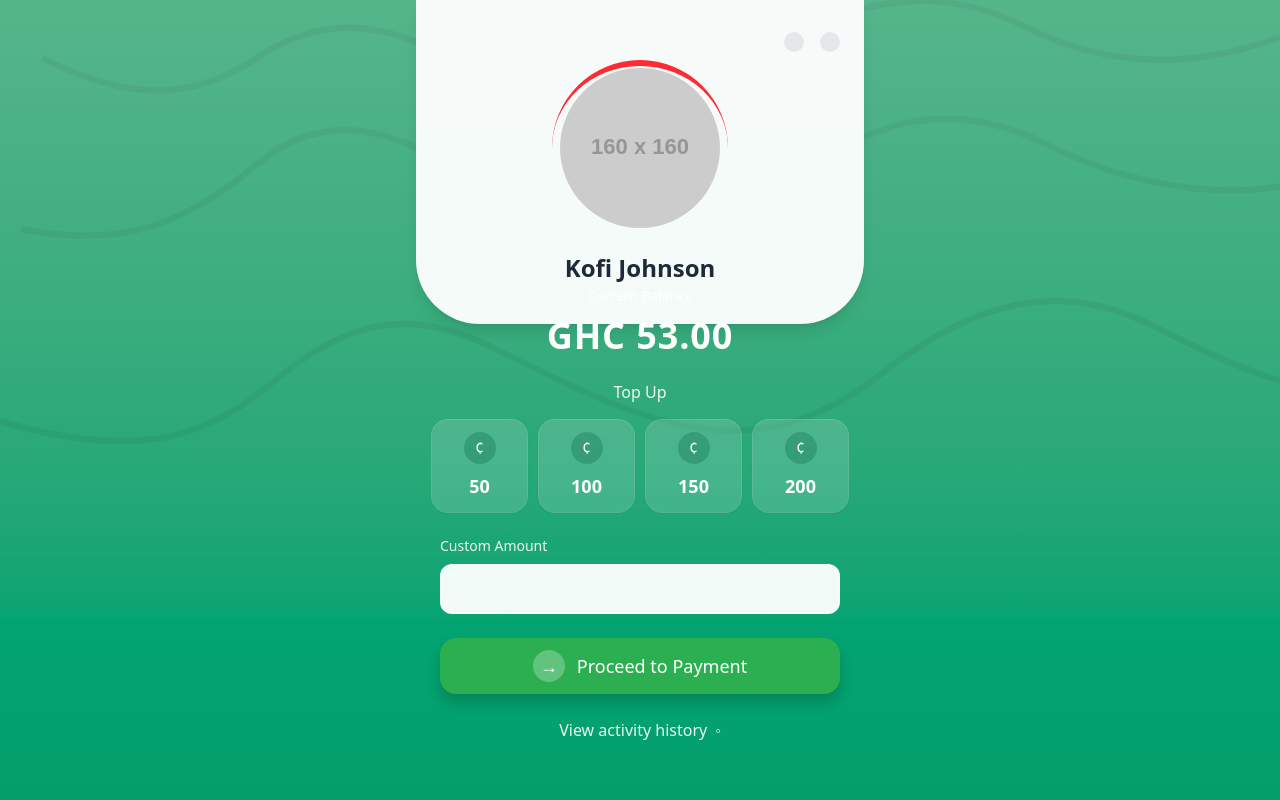
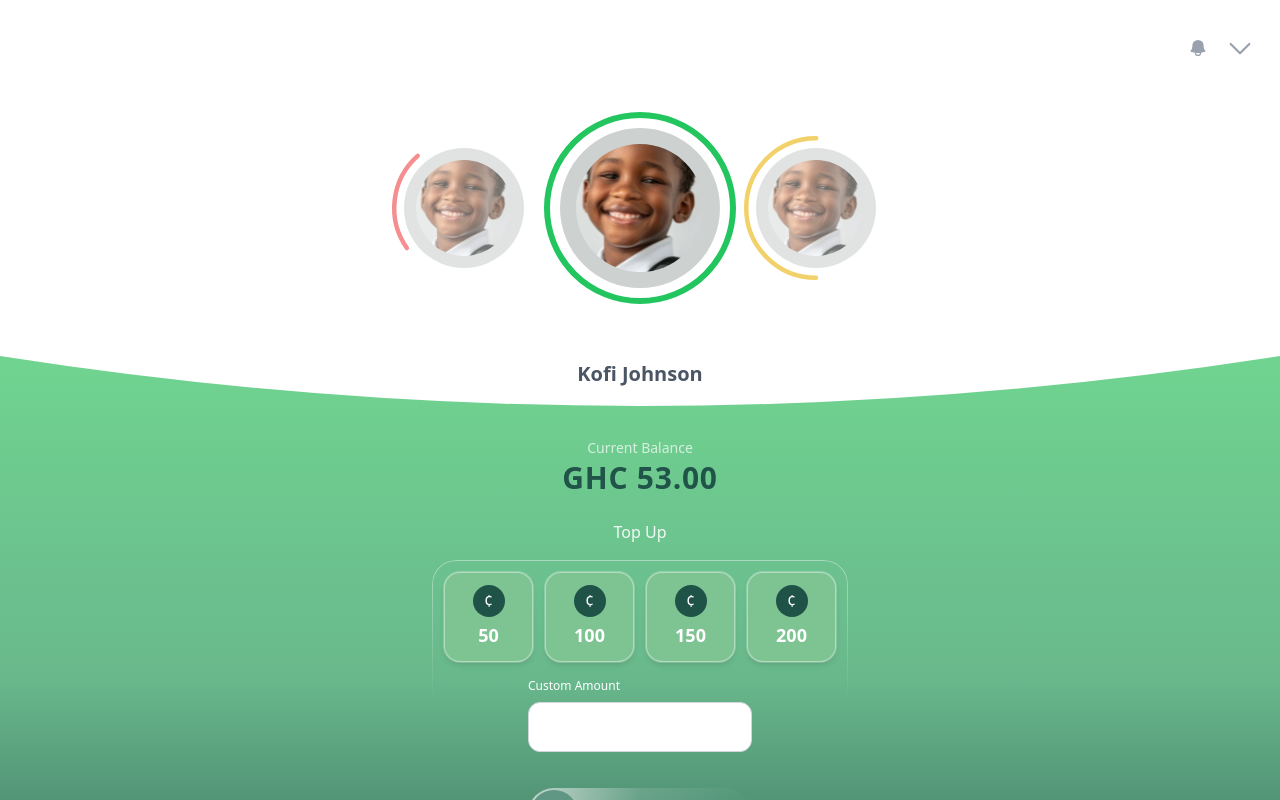
Before and after one commit to tpeacefill/dybtel, a React (Vite) app: page / in a window 1280 px wide. Both pictures are taken after typing "name@example.com", "Sample123" into the empty fields and a click on the button "Login". Shown: the top 800 px of the page. Built offline with nearby package versions, Linux system fonts and the light colour scheme.

Commit message:
Dashboard page design completed

```diff
--- a/src/components/FormField.tsx
+++ b/src/components/FormField.tsx
@@ -7,12 +7,13 @@ type FormFieldProps = {
   value: string
   onChange: (e: React.ChangeEvent<HTMLInputElement>) => void
   error?: string
+  className?: string
 }
 
-export default function FormField({ id, label, type = 'text', value, onChange, error }: FormFieldProps) {
+export default function FormField({ id, label, type = 'text', value, onChange, error, className }: FormFieldProps) {
   return (
     <div>
-      <label htmlFor={id} className="block text-xs font-medium text-gray-500">{label}</label>
+      <label htmlFor={id} className={`block text-xs font-medium ${className || 'text-gray-500'}`}>{label}</label>
       <input
         id={id}
         type={type}
--- a/src/pages/Dashboard.tsx
+++ b/src/pages/Dashboard.tsx
@@ -1,82 +1,190 @@
-import worldMap from '../assets/world-map.svg'
-import PrimaryButton from '../components/PrimaryButton'
+import { useState, useEffect } from 'react'
+import FormField from '../components/FormField'
+import profileImage from '../assets/Image1.png'
 
 export default function Dashboard() {
+  const [customAmount, setCustomAmount] = useState('')
+  const [activeProfile, setActiveProfile] = useState(1) // 0: yellow, 1: red (default center), 2: green
+
+  // Auto-rotate profiles every 3 seconds
+  useEffect(() => {
+    const interval = setInterval(() => {
+      setActiveProfile((prev) => (prev + 1) % 3)
+    }, 3000)
+    return () => clearInterval(interval)
+  }, [])
+
+  const profiles = [
+    { color: '#eab308', type: 'half' }, // Yellow
+    { color: '#ef4444', type: 'arc' },  // Red
+    { color: '#22c55e', type: 'full' }  // Green
+  ]
+
   return (
-    <div className="relative min-h-screen bg-gradient-to-b from-[#67b58d] to-emerald-600">
-      <img src={worldMap} alt="World map" className="pointer-events-none absolute inset-0 h-full w-full object-cover opacity-20" />
+    <div className="relative min-h-screen bg-white">
 
-      {/* Top white card */}
-      <div className="relative z-10 mx-auto max-w-md">
-        <div className="bg-white/95 backdrop-blur-[1px] rounded-b-[64px] px-6 pt-8 pb-10 shadow-lg">
-          {/* Header row (icons placeholders) */}
+      {/* Header row (icons) - Full width */}
+      <div className="w-full bg-white px-6 pt-8">
         <div className="flex items-center justify-end gap-4 text-gray-400">
-            <div className="h-5 w-5 rounded-full bg-gray-200" />
-            <div className="h-5 w-5 rounded-full bg-gray-200" />
+            <svg className="h-5 w-5" fill="currentColor" viewBox="0 0 24 24">
+              <path fillRule="evenodd" d="M5.25 9a6.75 6.75 0 0113.5 0v.75c0 2.123.8 4.057 2.118 5.52a.75.75 0 01-.297 1.206c-1.544.57-3.16.99-4.831 1.243a3.75 3.75 0 11-7.48 0 24.585 24.585 0 01-4.831-1.244.75.75 0 01-.298-1.205A8.217 8.217 0 005.25 9.75V9zm4.502 8.9a2.25 2.25 0 104.496 0 25.057 25.057 0 01-4.496 0z" clipRule="evenodd" />
+            </svg>
+            <svg className="h-8 w-8" fill="none" stroke="currentColor" strokeWidth="1.6" viewBox="0 0 24 24">
+              <path strokeLinecap="round" strokeLinejoin="round" d="M19 9l-7 7-7-7" />
+            </svg>
+        </div>
       </div>
 
+      {/* Profile section */}
+      <div className="relative z-10 mx-auto max-w-md px-6">
           {/* Avatar + arc (simple accent) */}
-          <div className="mt-4 flex items-center justify-center">
+          <div className="mt-4 flex items-center justify-center gap-4 relative h-64">
+            {profiles.map((profile, index) => {
+              const position = (index - activeProfile + 3) % 3
+              const isCenter = position === 1
+              const isLeft = position === 0
+              const isRight = position === 2
+
+              return (
+            <div
+              key={index}
+              className={`absolute transition-all duration-700 ease-in-out ${
+                isCenter ? 'z-30 scale-100 opacity-100' : 'scale-75 opacity-60'
+              } ${isLeft ? 'z-10 -translate-x-44' : ''} ${
+                isRight ? 'z-10 translate-x-44' : ''
+              } ${isCenter ? 'translate-x-0' : ''}`}
+            >
               <div className="relative">
-              <div className="absolute -inset-2 rounded-full border-t-[6px] border-red-500" />
+              <svg className="absolute -inset-6 w-[208px] h-[208px]" viewBox="0 0 208 208">
+                <circle
+                  cx="104"
+                  cy="104"
+                  r="93"
+                  fill="none"
+                  stroke={profile.color}
+                  strokeWidth="6"
+                  strokeLinecap="round"
+                  strokeDasharray={
+                    profile.type === 'half' ? '292 584' :
+                    profile.type === 'arc' ? '135 1000' :
+                    undefined
+                  }
+                  transform={
+                    profile.type === 'half' ? 'rotate(90 104 104)' :
+                    profile.type === 'arc' ? 'rotate(145 104 104)' :
+                    undefined
+                  }
+                />
+              </svg>
+               <div
+                 className="h-40 w-40 rounded-full bg-[#cdd1d0] flex items-center justify-center"
+               >
                    <img
-                src="https://placehold.co/160x160"
+                     src={profileImage}
                      alt="Profile"
-                className="h-40 w-40 rounded-full object-cover"
+                     className="h-32 w-32 rounded-full object-cover"
                    />
                </div>
             </div>
-
-          <p className="mt-6 text-center text-2xl font-semibold text-gray-800">Kofi Johnson</p>
+            </div>
+              )
+            })}
           </div>
 
+          <p className="mt-6 text-center text-xl font-semibold text-gray-600">Kofi Johnson</p>
+      </div>
+
+      {/* Green gradient section with convex curve */}
+      <div className="relative w-full bg-gradient-to-b from-[#70d490] via-[#69b88c] to-[#2e5e54] pb-20 -mt-8">
+        {/* SVG curved top */}
+        <svg
+          className="absolute top-0 left-0 w-full"
+          viewBox="0 0 375 100"
+          preserveAspectRatio="none"
+          style={{ height: '100px' }}
+        >
+          <path
+            d="M 0,0 Q 187.5,100 375,0 L 375,0 L 0,0 Z"
+            fill="white"
+          />
+        </svg>
+        {/* Content container */}
+        <div className="relative mx-auto max-w-md pt-20">
         {/* Balance section */}
-        <div className="relative -mt-10 px-6 text-center text-white">
-          <p className="text-sm/6 opacity-90">Current Balance</p>
-          <p className="mt-2 text-4xl font-extrabold tracking-wide">GHC 53.00</p>
+        <div className="px-6 text-center text-white">
+          <p className="text-sm/6 opacity-70">Current Balance</p>
+          <p className="text-3xl font-extrabold tracking-wide text-[#215449]">GHC 53.00</p>
         </div>
 
         {/* Top Up quick amounts */}
         <div className="mt-6 px-4">
-          <p className="text-center text-white/90">Top Up</p>
-          <div className="mt-4 grid grid-cols-4 gap-3">
+          <p className="text-center text-white/90 font-medium">Top Up</p>
+          <div className="mt-4 relative rounded-t-3xl p-3">
+            <div className="absolute inset-0 rounded-t-3xl border-t border-l border-r border-white/40 pointer-events-none" style={{ WebkitMaskImage: 'linear-gradient(to bottom, white 0%, white 5%, transparent 70%)', maskImage: 'linear-gradient(to bottom, white 0%, white 5%, transparent 70%)' }}></div>
+            <div className="grid grid-cols-4 gap-3">
               {['50', '100', '150', '200'].map((amt) => (
                 <button
                   key={amt}
-                className="rounded-2xl bg-white/15 p-3 text-center shadow-sm ring-1 ring-white/25 backdrop-blur-[1px]"
+                  onClick={() => setCustomAmount(amt)}
+                  className="aspect-square w-full rounded-2xl bg-[#7ec492] p-2 sm:p-3 text-center shadow-md ring-1 ring-white/25 backdrop-blur-[1px] border border-white/40"
                 >
-                <div className="mx-auto flex h-8 w-8 items-center justify-center rounded-full bg-emerald-900/25 text-white">
+                  <div className="mx-auto flex h-6 w-6 sm:h-8 sm:w-8 items-center justify-center rounded-full bg-[#205348] text-white text-xs sm:text-base">
                     ¢
                   </div>
-                <div className="mt-2 text-white text-lg font-semibold">{amt}</div>
+                  <div className="mt-1 text-white text-base sm:text-lg font-semibold">{amt}</div>
                 </button>
               ))}
             </div>
-        </div>
 
             {/* Custom amount */}
-        <div className="mt-6 px-6">
-          <label className="block text-sm font-medium text-white/90">Custom Amount</label>
-          <input
+            <div className="mt-4 px-2">
+              <div className="mx-auto max-w-56">
+                <FormField
+                  id="custom-amount"
+                  label="Custom Amount"
                   type="number"
-            placeholder=""
-            className="mt-2 w-full rounded-xl border border-white/40 bg-white/95 px-4 py-3 text-gray-800 outline-none ring-primary focus:ring-1 focus:border-primary"
+                  value={customAmount}
+                  onChange={(e) => setCustomAmount(e.target.value)}
+                  className="text-white"
                 />
+              </div>
+            </div>
+          </div>
         </div>
 
         {/* Proceed button */}
-        <div className="mt-6 px-6">
-          <PrimaryButton className="flex items-center justify-center gap-3">
-            <span className="flex h-8 w-8 items-center justify-center rounded-full bg-white/25">→</span>
+        <div className="mt-6 px-1">
+          <div className="mx-auto max-w-56">
+                 <button className="flex w-full items-center justify-start gap-3 rounded-full bg-gradient-to-r from-[#c3d6cf] via-[#c3d6cf]/20 to-transparent p-0.5 text-white font-medium text-sm transition-all hover:opacity-90">
+               <div className="flex h-12 w-12 items-center justify-center rounded-full bg-[#609684]">
+                 <svg
+                   className="h-5 w-5 text-white"
+                   fill="none"
+                   stroke="currentColor"
+                   strokeWidth={2.2}
+                   viewBox="0 0 24 24"
+                 >
+                   <path strokeLinecap="round" strokeLinejoin="round" d="M5 12h14M13 5l7 7-7 7" />
+                 </svg>
+               </div>
+               <span className="text-white text-xs font-medium tracking-wide">
                  Proceed to Payment
-          </PrimaryButton>
+               </span>
+            </button>
+          </div>
         </div>
 
         {/* Activity history link */}
         <div className="mt-6 pb-8 text-center text-white/90">
           <button className="inline-flex items-center gap-2 underline-offset-4 hover:underline">
-            View activity history <span>◦</span>
+            View activity history
+            <div className="flex h-3 w-3 items-center justify-center rounded-full bg-[#d9d9d9]">
+              <svg className="h-3 w-3 text-gray-600" fill="currentColor" viewBox="0 0 20 20">
+                <path fillRule="evenodd" d="M7.293 14.707a1 1 0 010-1.414L10.586 10 7.293 6.707a1 1 0 011.414-1.414l4 4a1 1 0 010 1.414l-4 4a1 1 0 01-1.414 0z" clipRule="evenodd" />
+              </svg>
+            </div>
           </button>
+        </div>
         </div>
       </div>
     </div>
```
Also changed, not shown: src/assets/Image1.png (added). Lines whose indentation alone changed are shown as unchanged.
